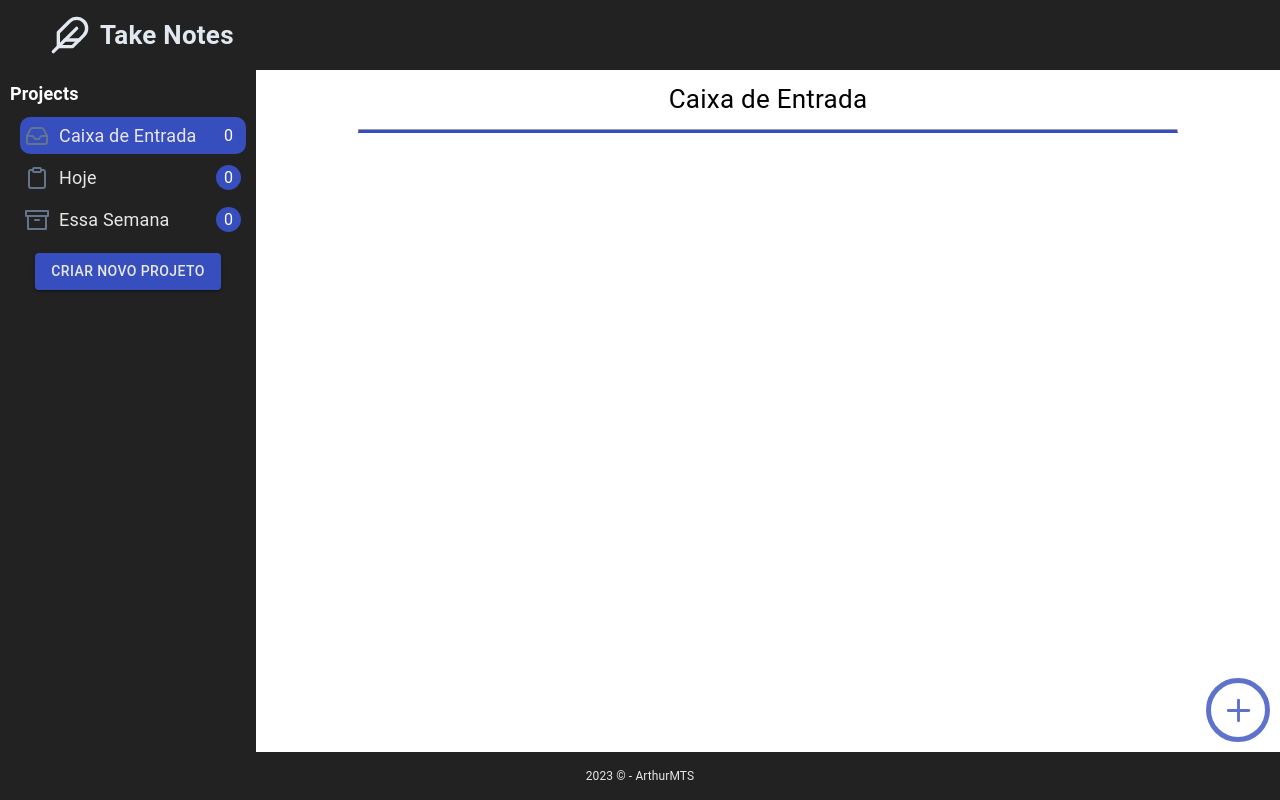
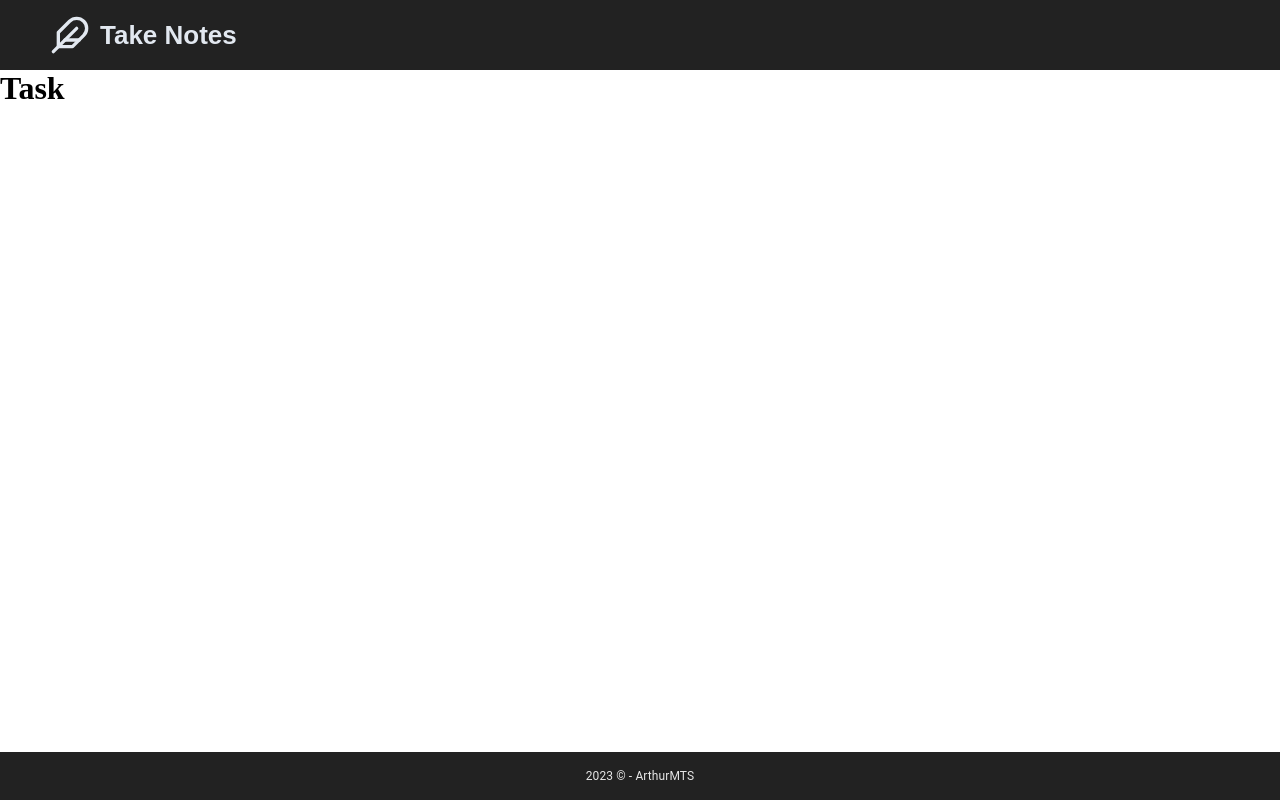
Before and after one commit to ArthurMTS/take-notes, a React (Vite) app: page /task/1 in a window 1280 px wide. Built offline with nearby package versions, Linux system fonts and the light colour scheme.

Commit message:
feat: tela de detalhe da tarefa, configuração de roteamento

```diff
--- a/package.json
+++ b/package.json
@@ -15,7 +15,8 @@
     "@reduxjs/toolkit": "^1.9.3",
     "react": "^18.2.0",
     "react-dom": "^18.2.0",
-    "react-redux": "^8.0.5"
+    "react-redux": "^8.0.5",
+    "react-router-dom": "^6.8.2"
   },
   "devDependencies": {
     "@types/node": "^18.14.2",
--- a/src/components/App/App.tsx
+++ b/src/components/App/App.tsx
@@ -1,5 +1,5 @@
 import React from "react";
 
-import { Home } from "@/views/Home";
+import { Router } from "../Router";
 
-export const App: React.FC = () => <Home />;
+export const App: React.FC = () => <Router />;
--- a/src/components/Header/Header.styles.ts
+++ b/src/components/Header/Header.styles.ts
@@ -1,6 +1,6 @@
 import Box from "@mui/material/Box";
-import Typography from "@mui/material/Typography";
 import { styled } from "@mui/system";
+import { Link } from "react-router-dom";
 
 export const HeaderBox = styled(Box)({
   display: "flex",
@@ -10,8 +10,15 @@ export const HeaderBox = styled(Box)({
   gap: 10,
 });
 
-export const HeaderTitle = styled(Typography)({
+export const HeaderTitle = styled(Link)({
+  fontFamily: "sans-serif",
   fontSize: 26,
   color: "rgb(226 232 240)",
   fontWeight: 700,
+  cursor: "pointer",
+  transition: "all .2s",
+  textDecoration: "none",
+  "&:hover": {
+    color: "#374ebf",
+  },
 });
--- a/src/components/Header/Header.tsx
+++ b/src/components/Header/Header.tsx
@@ -7,7 +7,7 @@ export const Header: React.FC = () => {
   return (
     <HeaderBox>
       <img src={FeatherIcon} alt="Feather Icon" />
-      <HeaderTitle>
+      <HeaderTitle to="/">
         Take Notes
       </HeaderTitle>
     </HeaderBox>
--- /dev/null
+++ b/src/components/Router/Router.tsx
@@ -0,0 +1,16 @@
+import React from "react";
+import { BrowserRouter, Routes, Route } from "react-router-dom";
+
+import { Home } from "@/views/Home";
+import { Task } from "@/views/Task";
+
+export const Router: React.FC = () => {
+  return (
+    <BrowserRouter>
+      <Routes>
+        <Route path="/" element={<Home />} />
+        <Route path="/task/:id" element={<Task />} />
+      </Routes>
+    </BrowserRouter>
+  );
+};
--- /dev/null
+++ b/src/components/Router/index.ts
@@ -0,0 +1 @@
+export { Router } from "./Router";
--- a/src/components/TaskCard/TaskCard.tsx
+++ b/src/components/TaskCard/TaskCard.tsx
@@ -1,5 +1,6 @@
 import React from "react";
 import { useDispatch } from "react-redux";
+import { useNavigate } from "react-router-dom";
 
 import {
   TaskBox,
@@ -39,14 +40,18 @@ export const TaskCard: React.FC<TaskCardProps> = ({
   tags,
 }) => {
   const dispatch = useDispatch();
+  const navigate = useNavigate();
 
   const onRemoveTaskButtonClick = () => {
     if(confirm("Tem certeza que deseja remover essa tarefa?"))
       dispatch(removeTask({ projectID, taskID: id }));
   };
+  const onTaskCardClick = () => {
+    navigate(`/task/${id}`);
+  };
 
   return (
-    <TaskBox>
+    <TaskBox onClick={onTaskCardClick}>
       <div>
         <TaskTagsBox className="nobar">
           {tags?.map(tag => (
--- /dev/null
+++ b/src/views/Task/Task.styles.ts
@@ -0,0 +1 @@
+import { styled } from "@mui/system";
--- /dev/null
+++ b/src/views/Task/Task.tsx
@@ -0,0 +1,14 @@
+import React from "react";
+
+import { Footer } from "@/components/Footer";
+import { Header } from "@/components/Header";
+
+export const Task: React.FC = () => {
+  return (
+    <React.Fragment>
+      <Header />
+      <h1>Task</h1>
+      <Footer />
+    </React.Fragment>
+  );
+};
--- /dev/null
+++ b/src/views/Task/index.ts
@@ -0,0 +1 @@
+export { Task } from "./Task";
```
Also changed, not shown: 1 other file (tests, documents, lock files or other folders).
